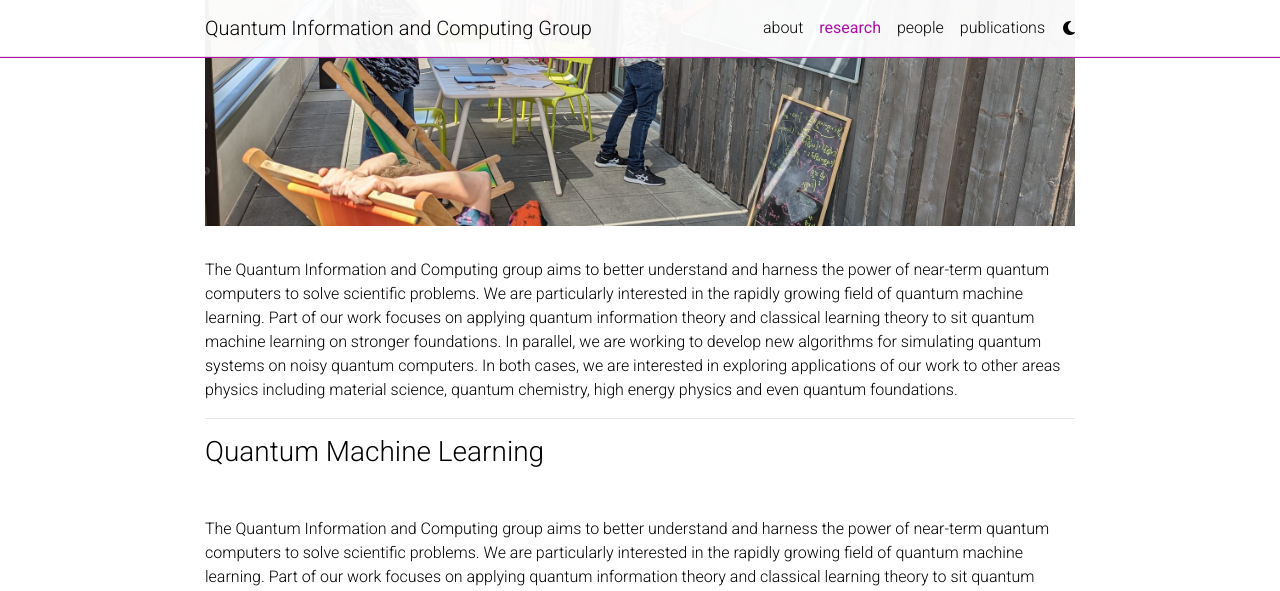
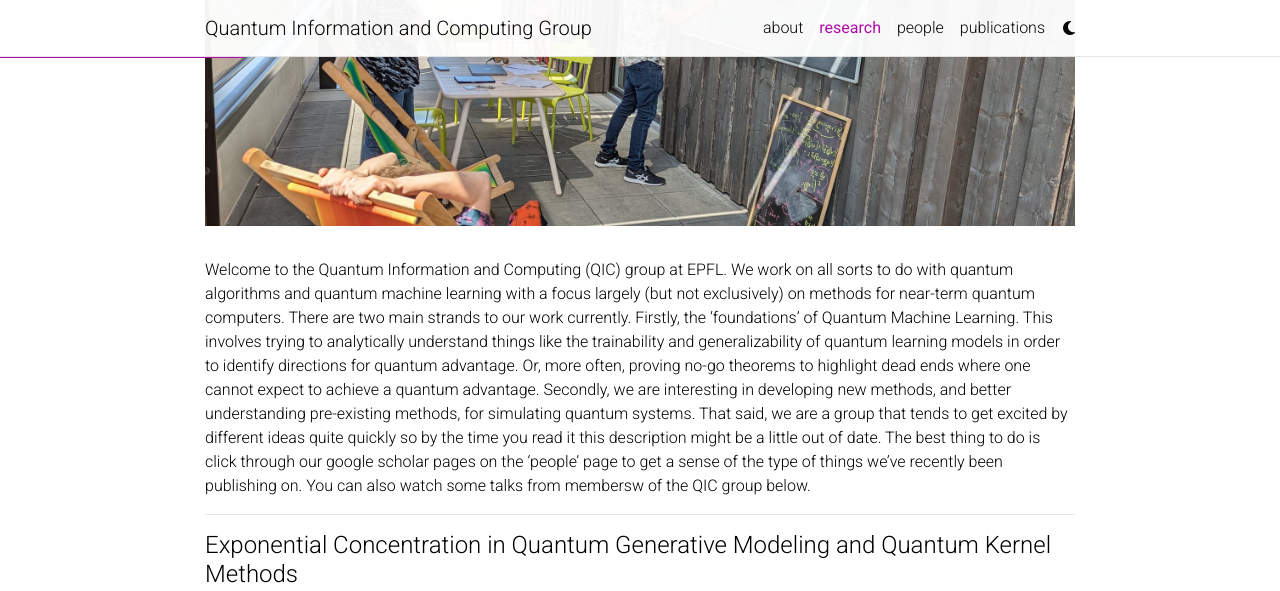
Before and after one commit to tomfparker/QIC-group-web, a Jekyll site: the page built from _pages/projects.md, in a window 1280 px wide and 1400 px high, scrolled down 235 px. Shown: the top 591 px of the window. Built offline with Jekyll 4.4.1, drawn with Linux system fonts in a browser that asks for light colours; comment, search, counter and statistics services are not loaded; a style sheet for code colours, icons or effects is not loaded; some of the changed text lies outside the part shown.

Commit message:
added  talks

```diff
--- a/_pages/projects.md
+++ b/_pages/projects.md
@@ -12,26 +12,42 @@
 
 ---
 
-The Quantum Information and Computing group aims to better understand and harness the power of near-term quantum computers to solve scientific problems. We are particularly interested in the rapidly growing field of quantum machine learning. Part of our work focuses on applying quantum information theory and classical learning theory to sit quantum machine learning on stronger foundations. In parallel, we are working to develop new algorithms for simulating quantum systems on noisy quantum computers. In both cases, we are interested in exploring applications of our work to other areas physics including material science, quantum chemistry, high energy physics and even quantum foundations.
+Welcome to the Quantum Information and Computing (QIC) group at EPFL. We work on all sorts to do with quantum algorithms and quantum machine learning with a focus largely (but not exclusively) on methods for near-term quantum computers. There are two main strands to our work currently. Firstly, the ‘foundations’ of Quantum Machine Learning. This involves trying to analytically understand things like the trainability and generalizability of quantum learning models in order to identify directions for quantum advantage. Or, more often, proving no-go theorems to highlight dead ends where one cannot expect to achieve a quantum advantage. Secondly, we are interesting in developing new methods, and better understanding pre-existing methods, for simulating quantum systems. That said, we are a group that tends to get excited by different ideas quite quickly so by the time you read it this description might be a little out of date. The best thing to do is click through our google scholar pages on the ‘people’ page to get a sense of the type of things we’ve recently been publishing on. You can also watch some talks from membersw of the QIC group below.
 
 
 
 
 ---
 
-### Quantum Machine Learning
+#### Exponential Concentration in Quantum Generative Modeling and Quantum Kernel Methods
+Zoë Holmes, 2023 Mathematical Aspects of Quantum Learning Workshop.
+
+<iframe width="560" height="315" src="https://www.youtube.com/embed/V81sx-d3lIA?si=bIyKSYJxecw6zB7o" title="YouTube video player" frameborder="0" allow="accelerometer; autoplay; clipboard-write; encrypted-media; gyroscope; picture-in-picture; web-share" allowfullscreen></iframe>
 
 <br/>
 
-The Quantum Information and Computing group aims to better understand and harness the power of near-term quantum computers to solve scientific problems. We are particularly interested in the rapidly growing field of quantum machine learning. Part of our work focuses on applying quantum information theory and classical learning theory to sit quantum machine learning on stronger foundations. In parallel, we are working to develop new algorithms for simulating quantum systems on noisy quantum computers. In both cases, we are interested in exploring applications of our work to other areas physics including material science, quantum chemistry, high energy physics and even quantum foundations.
+---
+
+#### Trainability Barriers and Opportunities in Quantum Generative Modeling
+Manuel Rudolph, QAISG 2023.
+
+<iframe width="560" height="315" src="https://www.youtube.com/embed/Akh-0v8tBkE?si=0_xNui8BHhLfoK3E" title="YouTube video player" frameborder="0" allow="accelerometer; autoplay; clipboard-write; encrypted-media; gyroscope; picture-in-picture; web-share" allowfullscreen></iframe>
 
 
-
+<br/>
 
 ---
 
-### NISQ Algorithms
+#### Expressibility & Trainability: Balancing the Ingredients of an Effective VQA
+Zoë Holmes, QHack 2022.
+
+<iframe width="560" height="315" src="https://www.youtube.com/embed/RO3g7B0-IKA?si=l6f41d6jGXT5geqL" title="YouTube video player" frameborder="0" allow="accelerometer; autoplay; clipboard-write; encrypted-media; gyroscope; picture-in-picture; web-share" allowfullscreen></iframe>
 
 <br/>
 
-The Quantum Information and Computing group aims to better understand and harness the power of near-term quantum computers to solve scientific problems. We are particularly interested in the rapidly growing field of quantum machine learning. Part of our work focuses on applying quantum information theory and classical learning theory to sit quantum machine learning on stronger foundations. In parallel, we are working to develop new algorithms for simulating quantum systems on noisy quantum computers. In both cases, we are interested in exploring applications of our work to other areas physics including material science, quantum chemistry, high energy physics and even quantum foundations.
+---
+
+#### Subtleties in the Trainability of Quantum Machine Learning Models
+Thanaslip Supanut, CQT 2022.
+
+<iframe width="560" height="315" src="https://www.youtube.com/embed/fDc7PODhuHM?si=lxp7Mm_WciGORAs-" title="YouTube video player" frameborder="0" allow="accelerometer; autoplay; clipboard-write; encrypted-media; gyroscope; picture-in-picture; web-share" allowfullscreen></iframe>
```
Also changed, not shown: _pages/about_supanut.md (+1 -1 lines), _pages/about_zoe.md (+1 -1 lines).
